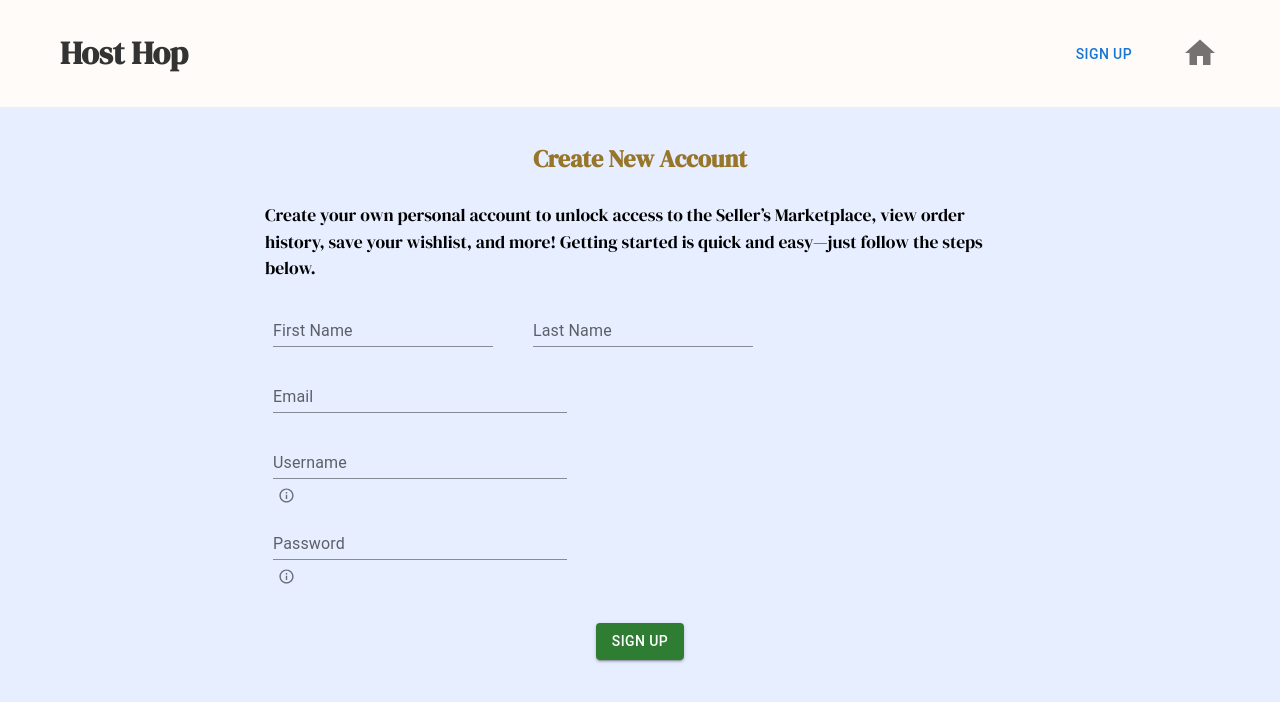
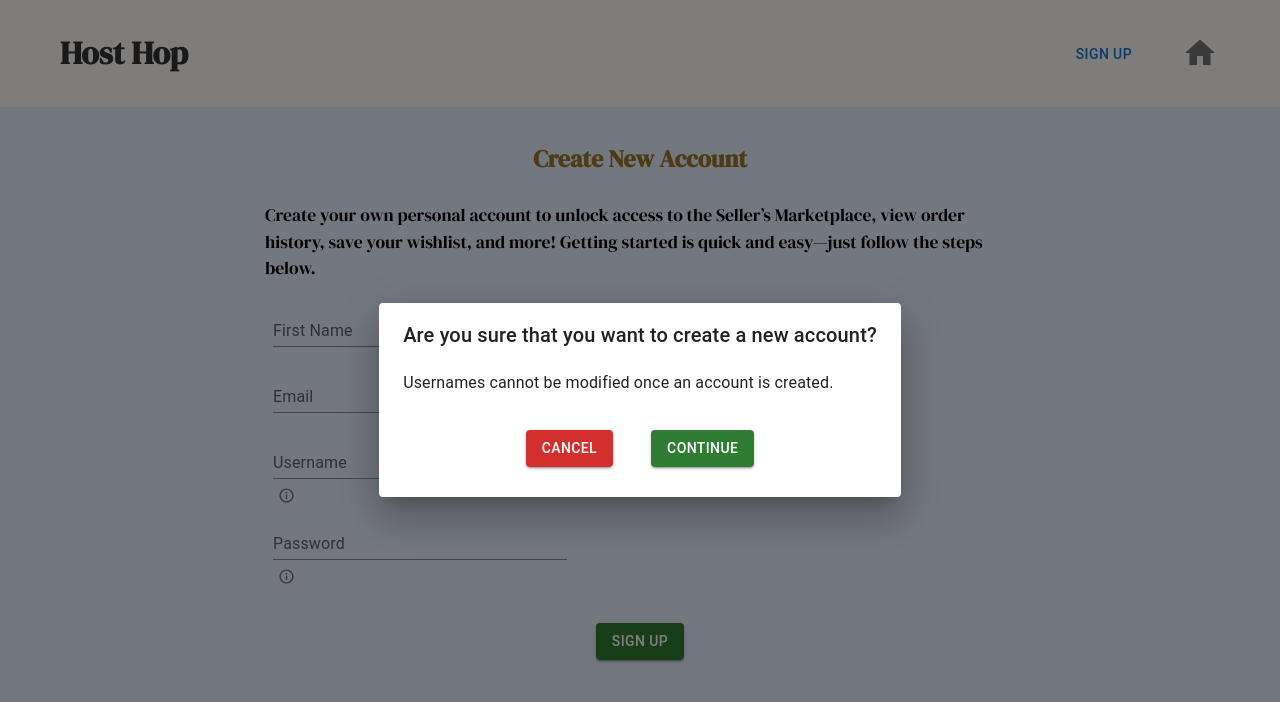
Before and after one commit to mkenzieanderson/Host_Hop, a React (Create React App) app in the folder client/: page /create-account in a window 1280 px wide. Both pictures are taken after a click on the button "SIGN UP". Shown: the top 702 px of the page. Built offline with nearby package versions, Linux system fonts and the light colour scheme; the HTML template or start-up script is replaced by a standard one.

Commit message:
added styling to confirmation popup

```diff
--- a/client/src/components/CreateAccountForm/CreateAccountButton.js
+++ /dev/null
@@ -1,15 +0,0 @@
-import React from 'react';
-import Button from '@mui/material/Button';
-
-function CreateAccountButton() {
-  return (
-    <Button
-        variant="contained"
-        color="success"
-    >
-        Sign Up
-    </Button>
-  );
-}
-
-export default CreateAccountButton;
--- /dev/null
+++ b/client/src/components/CreateAccountForm/CreateAccountButton/CreateAccountButton.css
@@ -0,0 +1,14 @@
+.are-you-sure-title {
+    padding-bottom: 20px !important;
+
+}
+
+.buttons {
+    display: flex !important;
+    justify-content: center !important;
+    padding: 15px 0 30px 0 !important;
+}
+
+.cancel-button {
+    margin-right: 30px !important;
+}
--- /dev/null
+++ b/client/src/components/CreateAccountForm/CreateAccountButton/CreateAccountButton.js
@@ -0,0 +1,65 @@
+import React, { useState } from 'react';
+import Button from '@mui/material/Button';
+import Dialog from '@mui/material/Dialog';
+import DialogTitle from '@mui/material/DialogTitle';
+import DialogContent from '@mui/material/DialogContent';
+import DialogActions from '@mui/material/DialogActions';
+import Typography from '@mui/material/Typography';
+import './CreateAccountButton.css';
+
+function CreateAccountButton() {
+
+  const [open, setOpen] = useState(false);
+
+  const handleClickOpen = () => {
+    setOpen(true);
+  };
+  const handleClose = () => {
+    setOpen(false);
+  };
+
+  return (
+    <div>
+      <Button
+          variant="contained"
+          color="success"
+          onClick={handleClickOpen}
+      >
+          Sign Up
+      </Button>
+      <Dialog
+        open={open}
+        onClose={handleClose}
+      >
+        <DialogTitle className="are-you-sure-title">
+          Are you sure that you want to create a new account?
+        </DialogTitle>
+        <DialogContent>
+          <Typography>
+            Usernames cannot be modified once an account is created.
+          </Typography>
+        </DialogContent>
+        <DialogActions className="buttons">
+          <Button
+            variant="contained"
+            onClick={handleClose}
+            color="error"
+            className="cancel-button"
+          >
+            Cancel
+          </Button>
+          <Button
+            variant="contained"
+            onClick={handleClose}
+            color="success"
+            className="continue-button"
+          >
+            Continue
+          </Button>
+        </DialogActions>
+      </Dialog>
+    </div>
+  );
+}
+
+export default CreateAccountButton;
--- a/client/src/pages/CreateAccount/CreateAccount.js
+++ b/client/src/pages/CreateAccount/CreateAccount.js
@@ -1,5 +1,5 @@
 import CreateAccountForm from "../../components/CreateAccountForm/CreateAccountForm";
-import CreateAccountButton from "../../components/CreateAccountForm/CreateAccountButton";
+import CreateAccountButton from "../../components/CreateAccountForm/CreateAccountButton/CreateAccountButton";
 import './CreateAccount.css';
 
 
```
